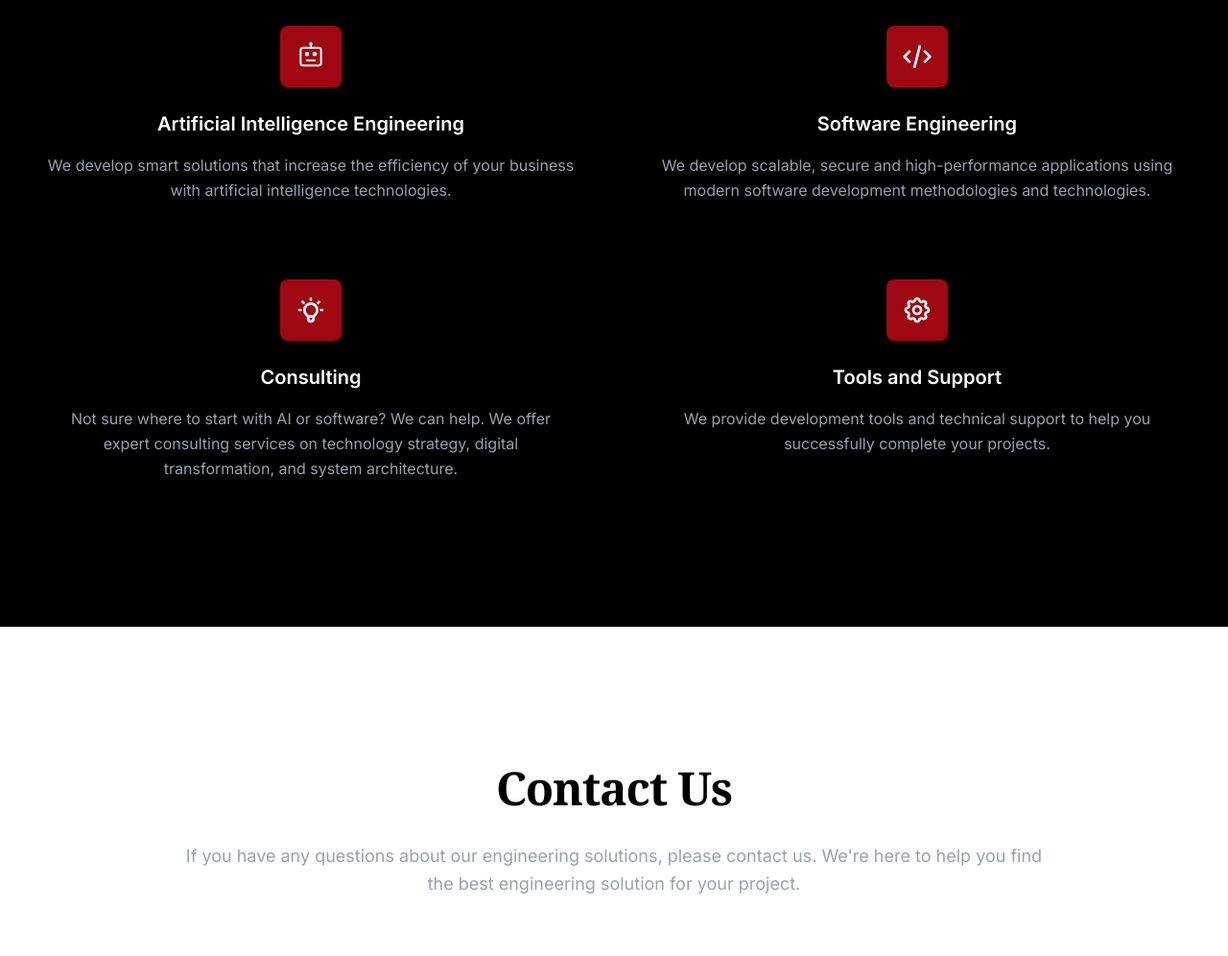
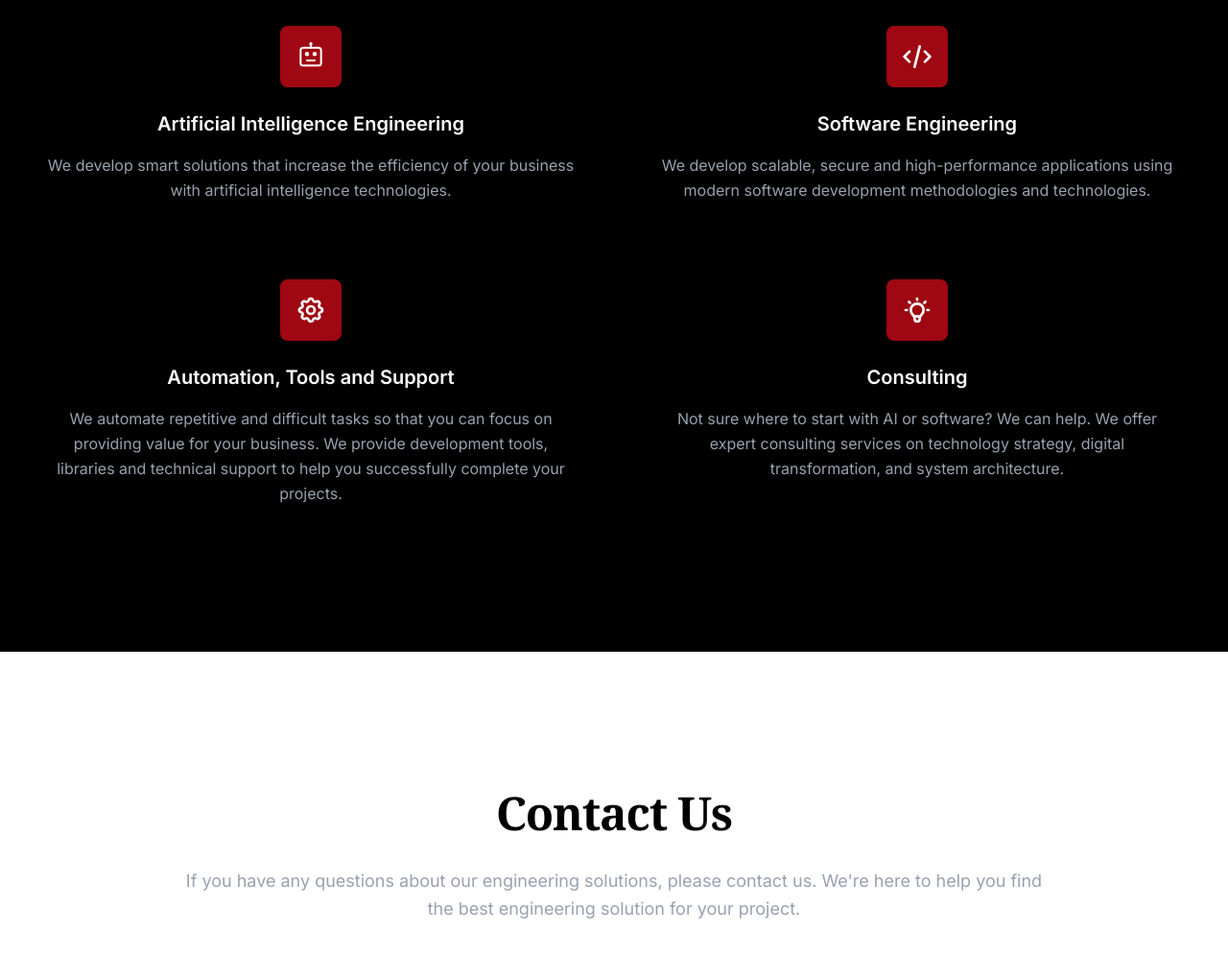
Before and after one commit to teknikoyazilimcozumleri/tekniko-website, an Astro site: page /en in a window 1280 px wide. Shown: the part 2472-3468 px from the top of the page at 96% size. Built offline with nearby package versions, Linux system fonts and the light colour scheme; Astro itself is replaced by a stand-in of ours.

Commit message:
updated english landing page

```diff
--- a/src/pages/en/index.astro
+++ b/src/pages/en/index.astro
@@ -94,6 +94,17 @@ import desk from '../../assets/desk.svg';
 						<h3 class="text-xl font-semibold mb-4 text-white">Software Engineering</h3>
 						<p class="text-medium text-gray-400 leading-relaxed">We develop scalable, secure and high-performance applications using modern software development methodologies and technologies.</p>
 					</div>
+
+					<div class="text-center p-6 rounded-lg">
+						<div class="w-16 h-16 bg-red-800 rounded-lg flex items-center justify-center mx-auto mb-6">
+							<svg class="w-8 h-8 text-white" fill="none" stroke="currentColor" viewBox="0 0 24 24">
+								<path stroke-linecap="round" stroke-linejoin="round" stroke-width="2" d="M10.325 4.317c.426-1.756 2.924-1.756 3.35 0a1.724 1.724 0 002.573 1.066c1.543-.94 3.31.826 2.37 2.37a1.724 1.724 0 001.065 2.572c1.756.426 1.756 2.924 0 3.35a1.724 1.724 0 00-1.066 2.573c.94 1.543-.826 3.31-2.37 2.37a1.724 1.724 0 00-2.572 1.065c-.426 1.756-2.924 1.756-3.35 0a1.724 1.724 0 00-2.573-1.066c-1.543.94-3.31-.826-2.37-2.37a1.724 1.724 0 00-1.065-2.572c-1.756-.426-1.756-2.924 0-3.35a1.724 1.724 0 001.066-2.573c-.94-1.543.826-3.31 2.37-2.37.996.608 2.296.07 2.572-1.065z"></path>
+								<path stroke-linecap="round" stroke-linejoin="round" stroke-width="2" d="M15 12a3 3 0 11-6 0 3 3 0 016 0z"></path>
+							</svg>
+						</div>
+						<h3 class="text-xl font-semibold mb-4 text-white">Automation, Tools and Support</h3>
+						<p class="text-medium text-gray-400 leading-relaxed">We automate repetitive and difficult tasks so that you can focus on providing value for your business. We provide development tools, libraries and technical support to help you successfully complete your projects.</p>
+					</div>
 					<div class="text-center p-6 rounded-lg">
 						<div class="w-16 h-16 bg-red-800 rounded-lg flex items-center justify-center mx-auto mb-6">
 							<svg class="w-8 h-8 text-white" fill="none" stroke="currentColor" viewBox="0 0 24 24">
@@ -102,16 +113,6 @@ import desk from '../../assets/desk.svg';
 						</div>
 						<h3 class="text-xl font-semibold mb-4 text-white">Consulting</h3>
 						<p class="text-medium text-gray-400 leading-relaxed">Not sure where to start with AI or software? We can help. We offer expert consulting services on technology strategy, digital transformation, and system architecture.</p>
-					</div>
-					<div class="text-center p-6 rounded-lg">
-						<div class="w-16 h-16 bg-red-800 rounded-lg flex items-center justify-center mx-auto mb-6">
-							<svg class="w-8 h-8 text-white" fill="none" stroke="currentColor" viewBox="0 0 24 24">
-								<path stroke-linecap="round" stroke-linejoin="round" stroke-width="2" d="M10.325 4.317c.426-1.756 2.924-1.756 3.35 0a1.724 1.724 0 002.573 1.066c1.543-.94 3.31.826 2.37 2.37a1.724 1.724 0 001.065 2.572c1.756.426 1.756 2.924 0 3.35a1.724 1.724 0 00-1.066 2.573c.94 1.543-.826 3.31-2.37 2.37a1.724 1.724 0 00-2.572 1.065c-.426 1.756-2.924 1.756-3.35 0a1.724 1.724 0 00-2.573-1.066c-1.543.94-3.31-.826-2.37-2.37a1.724 1.724 0 00-1.065-2.572c-1.756-.426-1.756-2.924 0-3.35a1.724 1.724 0 001.066-2.573c-.94-1.543.826-3.31 2.37-2.37.996.608 2.296.07 2.572-1.065z"></path>
-								<path stroke-linecap="round" stroke-linejoin="round" stroke-width="2" d="M15 12a3 3 0 11-6 0 3 3 0 016 0z"></path>
-							</svg>
-						</div>
-						<h3 class="text-xl font-semibold mb-4 text-white">Tools and Support</h3>
-						<p class="text-medium text-gray-400 leading-relaxed">We provide development tools and technical support to help you successfully complete your projects.</p>
 					</div>
 				</div>
 			</div>
```
